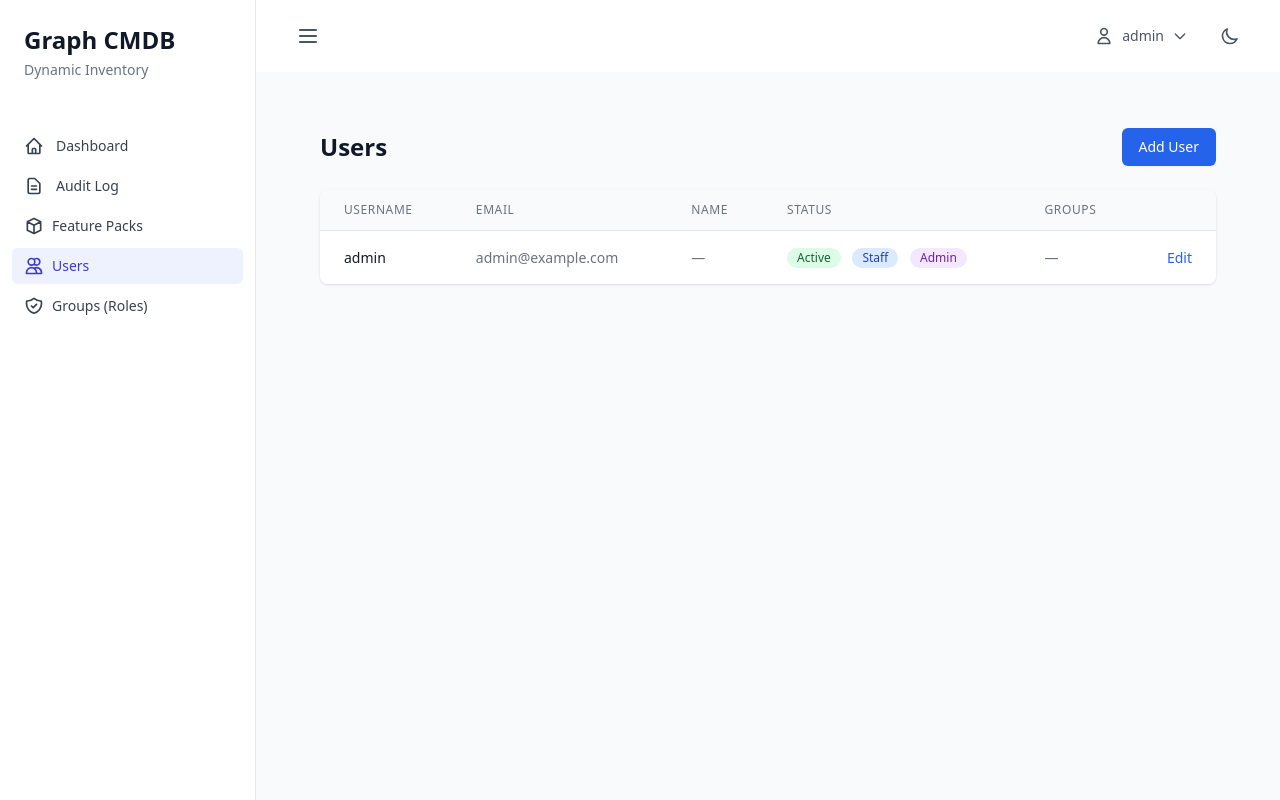
After one commit to erichester76/GraphCMDB, a Django app: page /users/list/ in a window 1280 px wide. The commit adds this page. Run offline with Django 5.2, Linux system fonts and the light colour scheme; a user stored in the database is signed in; data comes from the database, SQL or seed files in the repository; both versions use the stored data as it was after the commit; style sheets or scripts are compiled from the project's sources.

Commit message:
Add Users subsystem with RBAC as core functionality
Co-authored-by: erichester76 <19784131+erichester76@users.noreply.github.com>

```diff
--- a/cmdb/templates/base.html
+++ b/cmdb/templates/base.html
@@ -78,6 +78,26 @@
                     </svg>
                     Feature Packs
                 </a>
+
+                {% if user.is_staff %}
+                <a href="{% url 'users:user_list' %}"
+                   class="flex items-center px-3 py-2 text-sm font-medium rounded-md"
+                   :class="darkMode ? ('{% if request.resolver_match.url_name == "user_list" %}bg-indigo-600 text-white{% else %}text-gray-300 hover:bg-gray-700{% endif %}') : ('{% if request.resolver_match.url_name == "user_list" %}bg-indigo-50 text-indigo-700{% else %}text-gray-700 hover:bg-gray-50{% endif %}')">
+                    <svg class="mr-2 h-5 w-5" fill="none" viewBox="0 0 24 24" stroke="currentColor">
+                        <path stroke-linecap="round" stroke-linejoin="round" stroke-width="2" d="M12 4.354a4 4 0 110 5.292M15 21H3v-1a6 6 0 0112 0v1zm0 0h6v-1a6 6 0 00-9-5.197M13 7a4 4 0 11-8 0 4 4 0 018 0z" />
+                    </svg>
+                    Users
+                </a>
+
+                <a href="{% url 'users:group_list' %}"
+                   class="flex items-center px-3 py-2 text-sm font-medium rounded-md"
+                   :class="darkMode ? ('{% if request.resolver_match.url_name == "group_list" %}bg-indigo-600 text-white{% else %}text-gray-300 hover:bg-gray-700{% endif %}') : ('{% if request.resolver_match.url_name == "group_list" %}bg-indigo-50 text-indigo-700{% else %}text-gray-700 hover:bg-gray-50{% endif %}')">
+                    <svg class="mr-2 h-5 w-5" fill="none" viewBox="0 0 24 24" stroke="currentColor">
+                        <path stroke-linecap="round" stroke-linejoin="round" stroke-width="2" d="M9 12l2 2 4-4m5.618-4.016A11.955 11.955 0 0112 2.944a11.955 11.955 0 01-8.618 3.04A12.02 12.02 0 003 9c0 5.591 3.824 10.29 9 11.622 5.176-1.332 9-6.03 9-11.622 0-1.042-.133-2.052-.382-3.016z" />
+                    </svg>
+                    Groups (Roles)
+                </a>
+                {% endif %}
 
                 <!-- Grouped Labels by Category (Alpine collapsible) -->
                 <div x-data="{
@@ -188,6 +208,58 @@
                             {% block header_actions %}{% endblock %}
                         </div>
 
+                        <!-- User menu -->
+                        {% if user.is_authenticated %}
+                        <div x-data="{ userMenuOpen: false }" class="relative">
+                            <button @click="userMenuOpen = !userMenuOpen"
+                                    @click.away="userMenuOpen = false"
+                                    class="flex items-center gap-2 p-2 rounded-md"
+                                    :class="darkMode ? 'text-gray-300 hover:bg-gray-700' : 'text-gray-600 hover:bg-gray-100'">
+                                <svg class="h-5 w-5" fill="none" viewBox="0 0 24 24" stroke="currentColor">
+                                    <path stroke-linecap="round" stroke-linejoin="round" stroke-width="2" d="M16 7a4 4 0 11-8 0 4 4 0 018 0zM12 14a7 7 0 00-7 7h14a7 7 0 00-7-7z" />
+                                </svg>
+                                <span class="text-sm font-medium">{{ user.username }}</span>
+                                <svg class="h-4 w-4" fill="none" viewBox="0 0 24 24" stroke="currentColor">
+                                    <path stroke-linecap="round" stroke-linejoin="round" stroke-width="2" d="M19 9l-7 7-7-7" />
+                                </svg>
+                            </button>
+
+                            <div x-show="userMenuOpen"
+                                 x-transition:enter="transition ease-out duration-100"
+                                 x-transition:enter-start="transform opacity-0 scale-95"
+                                 x-transition:enter-end="transform opacity-100 scale-100"
+                                 x-transition:leave="transition ease-in duration-75"
+                                 x-transition:leave-start="transform opacity-100 scale-100"
+                                 x-transition:leave-end="transform opacity-0 scale-95"
+                                 class="absolute right-0 mt-2 w-48 rounded-md shadow-lg py-1 z-50"
+                                 :class="darkMode ? 'bg-gray-800 ring-1 ring-gray-700' : 'bg-white ring-1 ring-black ring-opacity-5'">
+                                <a href="{% url 'users:profile' %}"
+                                   class="block px-4 py-2 text-sm"
+                                   :class="darkMode ? 'text-gray-300 hover:bg-gray-700' : 'text-gray-700 hover:bg-gray-100'">
+                                    Profile
+                                </a>
+                                {% if user.is_staff %}
+                                <a href="{% url 'admin:index' %}"
+                                   class="block px-4 py-2 text-sm"
+                                   :class="darkMode ? 'text-gray-300 hover:bg-gray-700' : 'text-gray-700 hover:bg-gray-100'">
+                                    Admin
+                                </a>
+                                {% endif %}
+                                <hr :class="darkMode ? 'border-gray-700' : 'border-gray-200'">
+                                <a href="{% url 'users:logout' %}"
+                                   class="block px-4 py-2 text-sm"
+                                   :class="darkMode ? 'text-gray-300 hover:bg-gray-700' : 'text-gray-700 hover:bg-gray-100'">
+                                    Logout
+                                </a>
+                            </div>
+                        </div>
+                        {% else %}
+                        <a href="{% url 'users:login' %}"
+                           class="inline-flex items-center px-3 py-2 border border-transparent text-sm font-medium rounded-md text-white bg-indigo-600 hover:bg-indigo-700">
+                            Login
+                        </a>
+                        {% endif %}
+
                         <!-- Far right: Dark mode toggle -->
                         <button @click="darkMode = !darkMode; localStorage.setItem('darkMode', darkMode)"
                                 aria-label="Toggle dark mode"
--- a/core/urls.py
+++ b/core/urls.py
@@ -8,5 +8,6 @@ from cmdb.schema import schema
 urlpatterns = [
     path('admin/', admin.site.urls),
     path('graphql/', GraphQLView.as_view(graphiql=True, schema=schema)),
+    path('users/', include('users.urls')),
     path('cmdb/', include('cmdb.urls')),
 ]
--- /dev/null
+++ b/users/templates/users/user_list.html
@@ -0,0 +1,111 @@
+{% extends "base.html" %}
+{% load static %}
+
+{% block title %}Users - Graph CMDB{% endblock %}
+
+{% block content %}
+<div class="max-w-7xl mx-auto px-4 sm:px-6 lg:px-8 py-8">
+    <div class="mb-6 flex items-center justify-between">
+        <h2 class="text-2xl font-bold" :class="darkMode ? 'text-white' : 'text-gray-900'">
+            Users
+        </h2>
+        <a href="{% url 'admin:auth_user_add' %}"
+           class="inline-flex items-center px-4 py-2 border border-transparent text-sm font-medium rounded-md shadow-sm text-white bg-blue-600 hover:bg-blue-700">
+            Add User
+        </a>
+    </div>
+
+    <div class="rounded-lg overflow-hidden" :class="darkMode ? 'bg-gray-800' : 'bg-white shadow'">
+        <table class="min-w-full divide-y" :class="darkMode ? 'divide-gray-700' : 'divide-gray-200'">
+            <thead :class="darkMode ? 'bg-gray-700' : 'bg-gray-50'">
+                <tr>
+                    <th scope="col" class="px-6 py-3 text-left text-xs font-medium uppercase tracking-wider"
+                        :class="darkMode ? 'text-gray-300' : 'text-gray-500'">
+                        Username
+                    </th>
+                    <th scope="col" class="px-6 py-3 text-left text-xs font-medium uppercase tracking-wider"
+                        :class="darkMode ? 'text-gray-300' : 'text-gray-500'">
+                        Email
+                    </th>
+                    <th scope="col" class="px-6 py-3 text-left text-xs font-medium uppercase tracking-wider"
+                        :class="darkMode ? 'text-gray-300' : 'text-gray-500'">
+                        Name
+                    </th>
+                    <th scope="col" class="px-6 py-3 text-left text-xs font-medium uppercase tracking-wider"
+                        :class="darkMode ? 'text-gray-300' : 'text-gray-500'">
+                        Status
+                    </th>
+                    <th scope="col" class="px-6 py-3 text-left text-xs font-medium uppercase tracking-wider"
+                        :class="darkMode ? 'text-gray-300' : 'text-gray-500'">
+                        Groups
+                    </th>
+                    <th scope="col" class="relative px-6 py-3">
+                        <span class="sr-only">Actions</span>
+                    </th>
+                </tr>
+            </thead>
+            <tbody class="divide-y" :class="darkMode ? 'bg-gray-800 divide-gray-700' : 'bg-white divide-gray-200'">
+                {% for user in users %}
+                <tr>
+                    <td class="px-6 py-4 whitespace-nowrap text-sm font-medium"
+                        :class="darkMode ? 'text-gray-200' : 'text-gray-900'">
+                        {{ user.username }}
+                    </td>
+                    <td class="px-6 py-4 whitespace-nowrap text-sm"
+                        :class="darkMode ? 'text-gray-300' : 'text-gray-500'">
+                        {{ user.email|default:"—" }}
+                    </td>
+                    <td class="px-6 py-4 whitespace-nowrap text-sm"
+                        :class="darkMode ? 'text-gray-300' : 'text-gray-500'">
+                        {{ user.get_full_name|default:"—" }}
+                    </td>
+                    <td class="px-6 py-4 whitespace-nowrap text-sm">
+                        <span class="inline-flex items-center px-2.5 py-0.5 rounded-full text-xs font-medium"
+                              :class="darkMode ? '{% if user.is_active %}bg-green-900 text-green-200{% else %}bg-gray-700 text-gray-300{% endif %}' : '{% if user.is_active %}bg-green-100 text-green-800{% else %}bg-gray-100 text-gray-800{% endif %}'">
+                            {% if user.is_active %}Active{% else %}Inactive{% endif %}
+                        </span>
+                        {% if user.is_staff %}
+                        <span class="ml-2 inline-flex items-center px-2.5 py-0.5 rounded-full text-xs font-medium"
+                              :class="darkMode ? 'bg-blue-900 text-blue-200' : 'bg-blue-100 text-blue-800'">
+                            Staff
+                        </span>
+                        {% endif %}
+                        {% if user.is_superuser %}
+                        <span class="ml-2 inline-flex items-center px-2.5 py-0.5 rounded-full text-xs font-medium"
+                              :class="darkMode ? 'bg-purple-900 text-purple-200' : 'bg-purple-100 text-purple-800'">
+                            Admin
+                        </span>
+                        {% endif %}
+                    </td>
+                    <td class="px-6 py-4 text-sm"
+                        :class="darkMode ? 'text-gray-300' : 'text-gray-500'">
+                        {% for group in user.groups.all %}
+                            <span class="inline-flex items-center px-2 py-0.5 rounded text-xs font-medium mr-1"
+                                  :class="darkMode ? 'bg-gray-700 text-gray-300' : 'bg-gray-100 text-gray-800'">
+                                {{ group.name }}
+                            </span>
+                        {% empty %}
+                            —
+                        {% endfor %}
+                    </td>
+                    <td class="px-6 py-4 whitespace-nowrap text-right text-sm font-medium">
+                        <a href="{% url 'admin:auth_user_change' user.id %}"
+                           class="hover:underline"
+                           :class="darkMode ? 'text-blue-400' : 'text-blue-600'">
+                            Edit
+                        </a>
+                    </td>
+                </tr>
+                {% empty %}
+                <tr>
+                    <td colspan="6" class="px-6 py-4 text-center text-sm"
+                        :class="darkMode ? 'text-gray-400' : 'text-gray-500'">
+                        No users found.
+                    </td>
+                </tr>
+                {% endfor %}
+            </tbody>
+        </table>
+    </div>
+</div>
+{% endblock %}
--- /dev/null
+++ b/users/urls.py
@@ -0,0 +1,12 @@
+from django.urls import path
+from . import views
+
+app_name = 'users'
+
+urlpatterns = [
+    path('login/', views.login_view, name='login'),
+    path('logout/', views.logout_view, name='logout'),
+    path('profile/', views.user_profile, name='profile'),
+    path('list/', views.user_list, name='user_list'),
+    path('groups/', views.group_list, name='group_list'),
+]
--- /dev/null
+++ b/users/views.py
@@ -0,0 +1,152 @@
+from django.shortcuts import render, redirect
+from django.contrib.auth import authenticate, login, logout
+from django.contrib.auth.decorators import login_required, permission_required
+from django.contrib.auth.models import User, Group, Permission
+from django.contrib import messages
+from django.http import JsonResponse
+from functools import wraps
+from cmdb.models import DynamicNode
+from neomodel import db
+
+
+def login_view(request):
+    """Handle user login."""
+    if request.method == 'POST':
+        username = request.POST.get('username')
+        password = request.POST.get('password')
+        user = authenticate(request, username=username, password=password)
+
+        if user is not None:
+            login(request, user)
+            next_url = request.GET.get('next', '/cmdb/')
+            return redirect(next_url)
+        else:
+            messages.error(request, 'Invalid username or password.')
+
+    return render(request, 'users/login.html')
+
+
+def logout_view(request):
+    """Handle user logout."""
+    logout(request)
+    messages.success(request, 'You have been logged out successfully.')
+    return redirect('users:login')
+
+
+@login_required
+def user_profile(request):
+    """Display current user's profile."""
+    # Try to find user node in graph
+    user_node = None
+    try:
+        query = """
+            MATCH (u:User)
+            WHERE u.custom_properties CONTAINS $username
+            RETURN elementId(u) AS user_id, u.custom_properties AS props
+            LIMIT 1
+        """
+        results, _ = db.cypher_query(query, {'username': request.user.username})
+
+        if results:
+            user_node_id = results[0][0]
+            node_class = DynamicNode.get_or_create_label('User')
+            user_node = node_class.get_by_element_id(user_node_id)
+    except Exception as e:
+        # Neo4j might not be available, that's okay for auth
+        pass
+
+    context = {
+        'django_user': request.user,
+        'user_node': user_node,
+        'user_groups': request.user.groups.all(),
+    }
+    return render(request, 'users/user_profile.html', context)
+
+
+# Permission checking utilities for RBAC
+def has_node_permission(user, action, label=None):
+    """
+    Check if user has permission to perform action on node type.
+
+    Args:
+        user: Django User object
+        action: 'view', 'add', 'change', or 'delete'
+        label: Node label (type), or None for global permission
+
+    Returns:
+        bool: True if user has permission
+    """
+    # Superusers have all permissions
+    if user.is_superuser:
+        return True
+
+    # Staff users have broad permissions
+    if user.is_staff:
+        return True
+
+    # Check Django permissions
+    # Format: app_label.action_modelname
+    if label:
+        perm_name = f'cmdb.{action}_{label.lower()}'
+        if user.has_perm(perm_name):
+            return True
+
+    # Check group-based permissions
+    for group in user.groups.all():
+        # Groups can have custom permissions
+        if group.permissions.filter(codename__startswith=action).exists():
+            return True
+
+    return False
+
+
+def node_permission_required(action, label_param='label'):
+    """
+    Decorator to check if user has permission for a node action.
+
+    Args:
+        action: 'view', 'add', 'change', or 'delete'
+        label_param: Name of the URL parameter containing the label
+    """
+    def decorator(view_func):
+        @wraps(view_func)
+        def wrapper(request, *args, **kwargs):
+            if not request.user.is_authenticated:
+                return redirect(f'/users/login/?next={request.path}')
+
+            label = kwargs.get(label_param)
+            if not has_node_permission(request.user, action, label):
+                messages.error(request, 'You do not have permission to perform this action.')
+                return redirect('cmdb:dashboard')
+
+            return view_func(request, *args, **kwargs)
+        return wrapper
+    return decorator
+
+
+@login_required
+def user_list(request):
+    """List all users (staff only)."""
+    if not request.user.is_staff:
+        messages.error(request, 'You do not have permission to view this page.')
+        return redirect('cmdb:dashboard')
+
+    users = User.objects.all().select_related().prefetch_related('groups')
+    context = {
+        'users': users,
+    }
+    return render(request, 'users/user_list.html', context)
+
+
+@login_required
+def group_list(request):
+    """List all groups (staff only)."""
+    if not request.user.is_staff:
+        messages.error(request, 'You do not have permission to view this page.')
+        return redirect('cmdb:dashboard')
+
+    groups = Group.objects.all().prefetch_related('permissions', 'user_set')
+    context = {
+        'groups': groups,
+    }
+    return render(request, 'users/group_list.html', context)
```
Also changed, not shown: core/settings.py (+14 -0 lines), users/admin.py (added, +18 -0 lines), users/apps.py (added, +7 -0 lines), users/models.py (added, +8 -0 lines), users/templates/users/group_list.html (added, +80 -0 lines), users/templates/users/login.html (added, +79 -0 lines), users/templates/users/user_profile.html (added, +112 -0 lines), db.sqlite3 (added), users/__init__.py (added), users/migrations/__init__.py (added).
